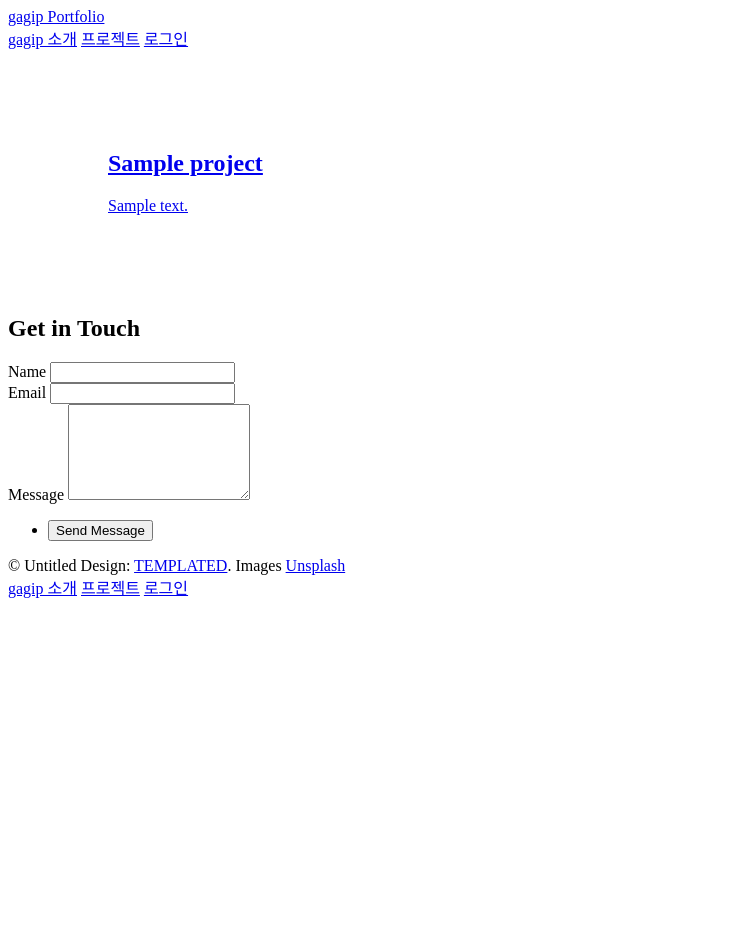
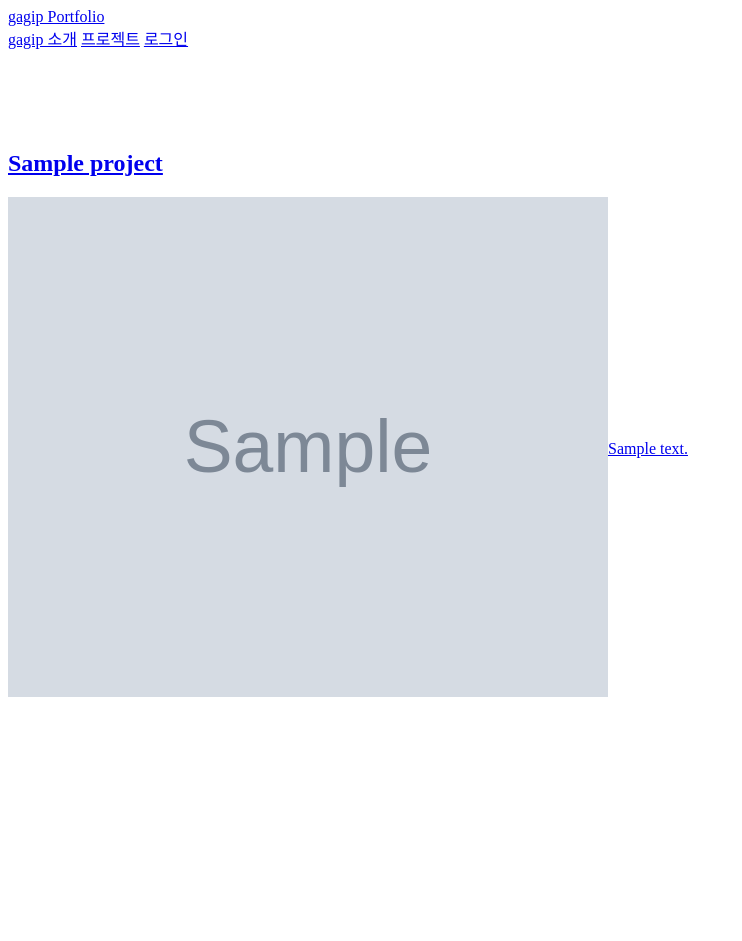
Before and after one commit to gagip/Portfolio-gagip, a Django app: template project/templates/project/project_list.html in a window 1280 px wide. Shown: the top 941 px of the page, without its empty margins (0-742 px from the left). Before the commit the page ends 598 px from the top, so only its background shows below. Run offline with Django 3.2, Linux system fonts and the light colour scheme; the template is opened without the code that fills it: most values are stand-ins (such as "Sample title", 1, 10 or a date in 2020); grey boxes marked "Sample" are stand-in pictures.

Commit message:
Project 디자인 수정
[Project 디자인 수정]
- project_list, project_detail 수정 (static\css\project.css)

[Project model 수정]
- date 변수 삭제
- thumb(Image), pdf_file(file) 변수 추가

[.gitignore]
- (임시) media 폴더

```diff
--- a/config/settings.py
+++ b/config/settings.py
@@ -145,3 +145,8 @@
 
 MEDIA_URL = '/media/'
 MEDIA_ROOT = os.path.join(BASE_DIR, 'media')
+
+
+# iframe X_frame option
+X_FRAME_OPTIONS = 'ALLOWALL'
+XS_SHARING_ALLOWED_METHODS = ['POST', 'GET', 'OPTIONS', 'PUT', 'DELETE']
--- a/project/templates/project/project_list.html
+++ b/project/templates/project/project_list.html
@@ -8,20 +8,30 @@
 {% endblock stylesheet %}
 
 <!-- TODO 카테고리 텝 만들기 -->
+
+
 {% block content %}
+<div class="container">
 {% if project_list %}
   {% for project in project_list %}
-
-  <div class="container">
+  <div class="list">
     <a href="{{project.get_absolute_url}}">
     <header>
       <h2>{{project.title}}</h2>
     </header>
-      <p>
-      {% spaceless %}
-      {{ project.description | truncatechars:150 }}
-      {% endspaceless %}
-      </p>
+      <div class="list-content">
+        {% if project.thumb %}
+        <div class="list-thumb">
+          <img style="height: 500px;" src="{{project.thumb.url}}">
+        </div>
+        {% endif %}
+        <div class="list-description">
+        {% spaceless %}
+        {{ project.description | truncatechars:350 }}
+        {% endspaceless %}
+        </div>
+      </div>
+
     </a>
   </div>
 
@@ -31,5 +41,5 @@
     <h1 style="text-align: center;">현재 프로젝트가 존재하지 않습니다.</h1>
   </div>
 {% endif %}
-
+</div>
 {% endblock content %}
--- a/static/css/project.css
+++ b/static/css/project.css
@@ -1,8 +1,49 @@
 .container {
-    margin: 100px 100px;
+    width: 90%;
+    margin-top: 100px;
+    margin-bottom: 300px;
+}
+
+/* list */
+.list {
+    width: 100%;
+    margin-bottom: 100px;
+}
+
+.list-content {
+    display: flex;
+    flex-flow: row nowrap;
+    justify-content: space-around;
+    align-items: center;
+}
+
+.list-thumb {
+    flex: 1 1;
+    text-align: center;
+}
+
+.list-thumb img {
+    max-width: 600px;
+    height: 500px;
+}
+
+.list-description {
+    flex: 1.3 1;
+}
+
+
+/* detail */
+.description {
+    margin: 30px 0;
 }
 
 .sub-description {
-    font-size: 13px;
+    font-size: 20px;
     font-style: italic;
+    margin: 5px 0px;
 }
+
+.pdf {
+    width: 100%;
+    height: 700px;
+}
```
Also changed, not shown: project/models.py (+3 -4 lines), project/templates/project/project_detail.html (+16 -2 lines), 1 other file.
